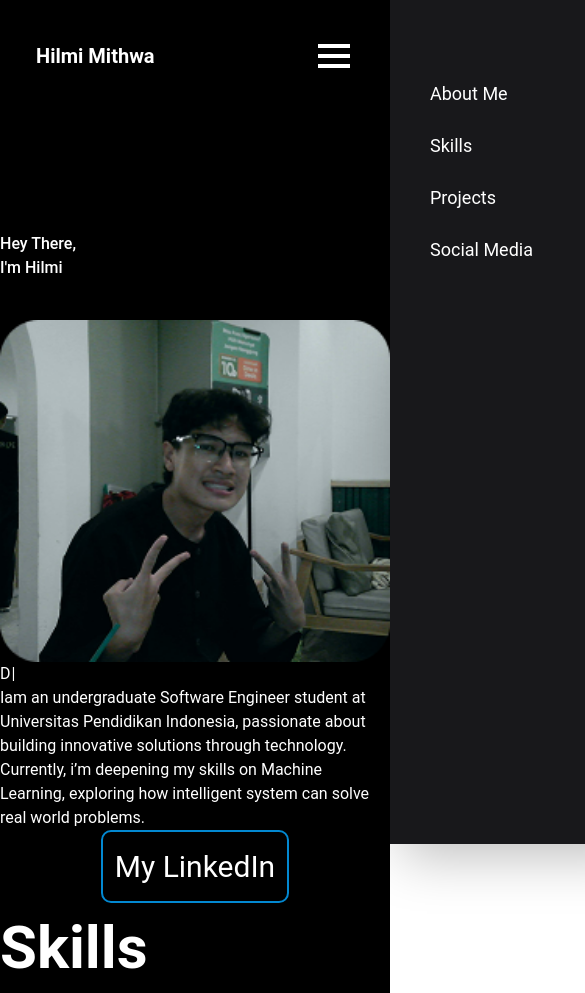
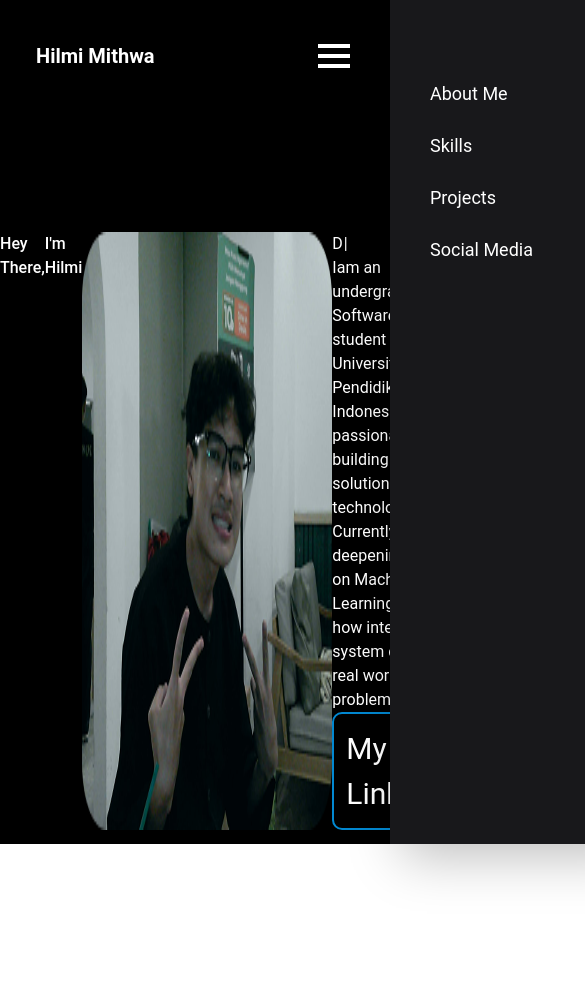
Before and after one commit to HilmiMithwa/new-portfolio, a React (Vite) app: page / in a window 390 px wide. Shown: the top 993 px of the page, 585 px wide, since content can reach past the window. After the commit the page ends 844 px from the top, so only its background shows below. Built offline with nearby package versions, Linux system fonts and the light colour scheme.

Commit message:
fixed responsiveness

```diff
--- a/src/App.jsx
+++ b/src/App.jsx
@@ -13,7 +13,7 @@
           <MenuButtonNavbar/>
         </nav>
 
-        <main id='mainBody' className='flex  max-[430px]:flex-col min-[428px]:items-center min-[428px]:text-center'>
+        <main id='mainBody' className='flex  min-[428px]:flex-col min-[428px]:items-center min-[428px]:text-center'>
           <h1 className="min-[428px]:text-[60px] font-medium min-[428px]:text-center">Hey There,</h1>
           <h1 className="min-[428px]:text-[60px] font-medium min-[428px]:text-center pb-10">I'm Hilmi</h1>
           <img src={fotoHilmi} className="min-[428px]:w-62.5"/>
```
